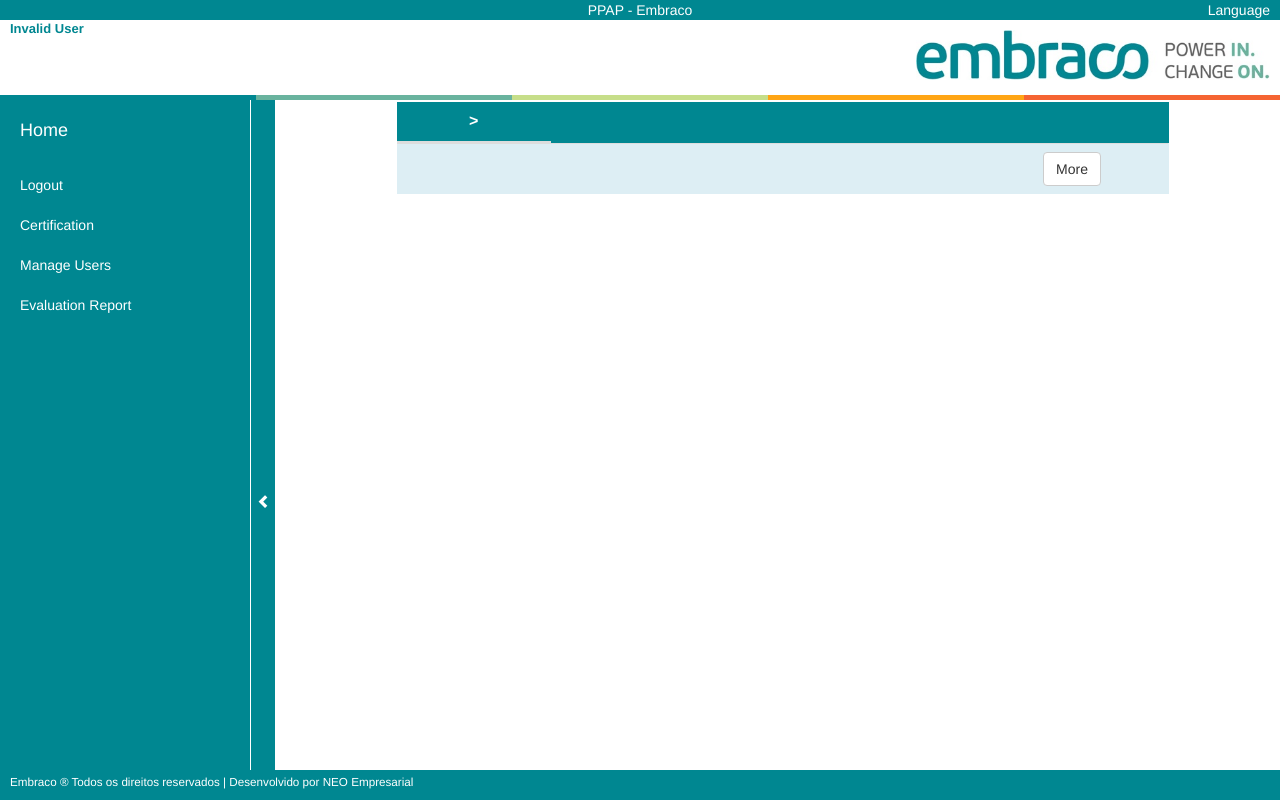
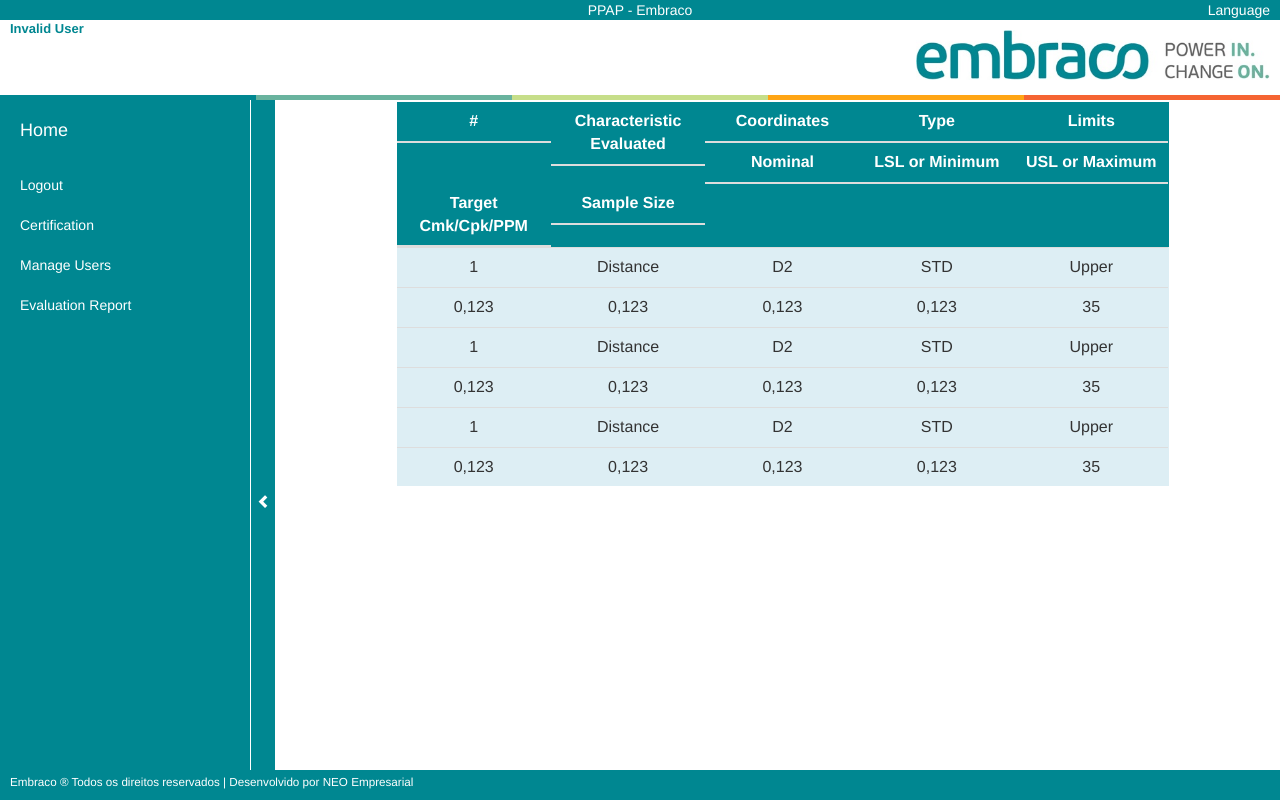
Before and after one commit to carvalhobrc/E80-PPAP_Online, a Django app: template evaluationReport/templates/evaluationReport/characteristics.html in a window 1280 px wide. Run offline with Django 3.2, Linux system fonts and the light colour scheme; the template is opened without the code that fills it, so the values that code supplies are empty; parts of the project's set-up code (start-up, migrations or seed data) failed here and were passed over; some libraries are stand-ins or nearby versions.

Commit message:
Creating Evaluation Report characteristics html

```diff
--- a/evaluationReport/models.py
+++ b/evaluationReport/models.py
@@ -12,6 +12,7 @@
 class Characteristics(models.Model):
     evaluationreport = models.ForeignKey(RequiredCertificationDocuments, on_delete=models.PROTECT)
     group = models.ForeignKey(GroupOfCharacteristics, on_delete=models.SET_NULL, null=True)
+    number = models.IntegerField(unique=True, default=0)
     characteristic = models.CharField(max_length=40, default='')
     coordinates = models.CharField(max_length=4, default='')
     type = models.CharField(max_length=5, default='')
--- a/evaluationReport/static/css/characteristics.css
+++ b/evaluationReport/static/css/characteristics.css
@@ -1,4 +1,3 @@
 .widetable {
-    max-width: 90vw;
     overflow-x: auto;
 }
--- a/evaluationReport/templates/evaluationReport/characteristics.html
+++ b/evaluationReport/templates/evaluationReport/characteristics.html
@@ -13,16 +13,54 @@
         <table class="table">
             <thead class="ppap-thead">
                 <tr class="color1 filters">
-                    <th>></th>
-
+                    <th>#</th>
+                    <th>Characteristic Evaluated</th>
+                    <th>Coordinates</th>
+                    <th>Type</th>
+                    <th>Limits</th>
+                    <th>Nominal</th>
+                    <th>LSL or Minimum</th>
+                    <th>USL or Maximum</th>
+                    <th>Target Cmk/Cpk/PPM</th>
+                    <th>Sample Size</th>
                 </tr>
             </thead>
             <tbody class="ppap-tbody">
                 <tr class="table_row_style" id="rowcolor">
-                    <td class="ppap-emb-col1">{{ user_item }}</td>
-                    <td class="ppap-emb-col2">{{ user_item.jobTitle }}</td>
-                    <td class="ppap-emb-col3">{{ user_item.department }}</td>
-                    <td class="ppap-emb-col4"><a href="/manage-users/embraco/{{ user_item.pk }}"><input type="button" class="btn btn-default" value="More" /></a></td>
+                    <td>1</td>
+                    <td>Distance</td>
+                    <td>D2</td>
+                    <td>STD</td>
+                    <td>Upper</td>
+                    <td>0,123</td>
+                    <td>0,123</td>
+                    <td>0,123</td>
+                    <td>0,123</td>
+                    <td>35</td>
+                </tr>
+                <tr class="table_row_style" id="rowcolor">
+                    <td>1</td>
+                    <td>Distance</td>
+                    <td>D2</td>
+                    <td>STD</td>
+                    <td>Upper</td>
+                    <td>0,123</td>
+                    <td>0,123</td>
+                    <td>0,123</td>
+                    <td>0,123</td>
+                    <td>35</td>
+                </tr>
+                <tr class="table_row_style" id="rowcolor">
+                    <td>1</td>
+                    <td>Distance</td>
+                    <td>D2</td>
+                    <td>STD</td>
+                    <td>Upper</td>
+                    <td>0,123</td>
+                    <td>0,123</td>
+                    <td>0,123</td>
+                    <td>0,123</td>
+                    <td>35</td>
                 </tr>
             </tbody>
         </table>
--- a/evaluationReport/views.py
+++ b/evaluationReport/views.py
@@ -18,7 +18,6 @@
         sel_certification = Certification.objects.get(id=802)
     doc_instance = Documents.objects.get(id=102) #Doc instance for the Evaluation Report document
     eval_report = RequiredCertificationDocuments.objects.get(certification=sel_certification, document_type=doc_instance)
-    characteristics_list =
 
     #
     # instance = EmbracoProfile.objects.get(id=pk)
@@ -36,5 +35,4 @@
     #         url = reverse('characteristics', kwargs={'action': 'list_embraco_users'})
     #         return HttpResponseRedirect(url)
     # return render(request, template_name, { "characteristics": characteristics_list , "embraco_user_form": embraco_user_form,})
-    url = reverse('characteristics')
-    return HttpResponseRedirect(url)
+    return render(request,template_name=template_name)
```
